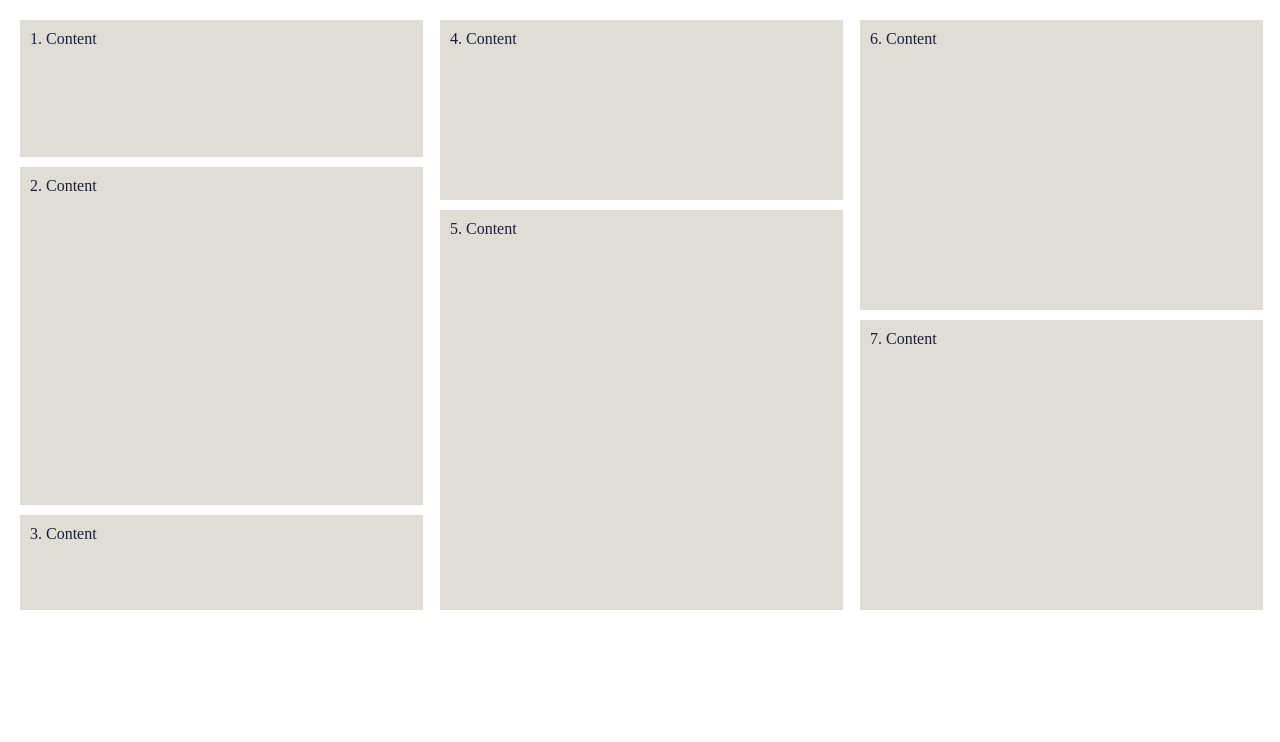
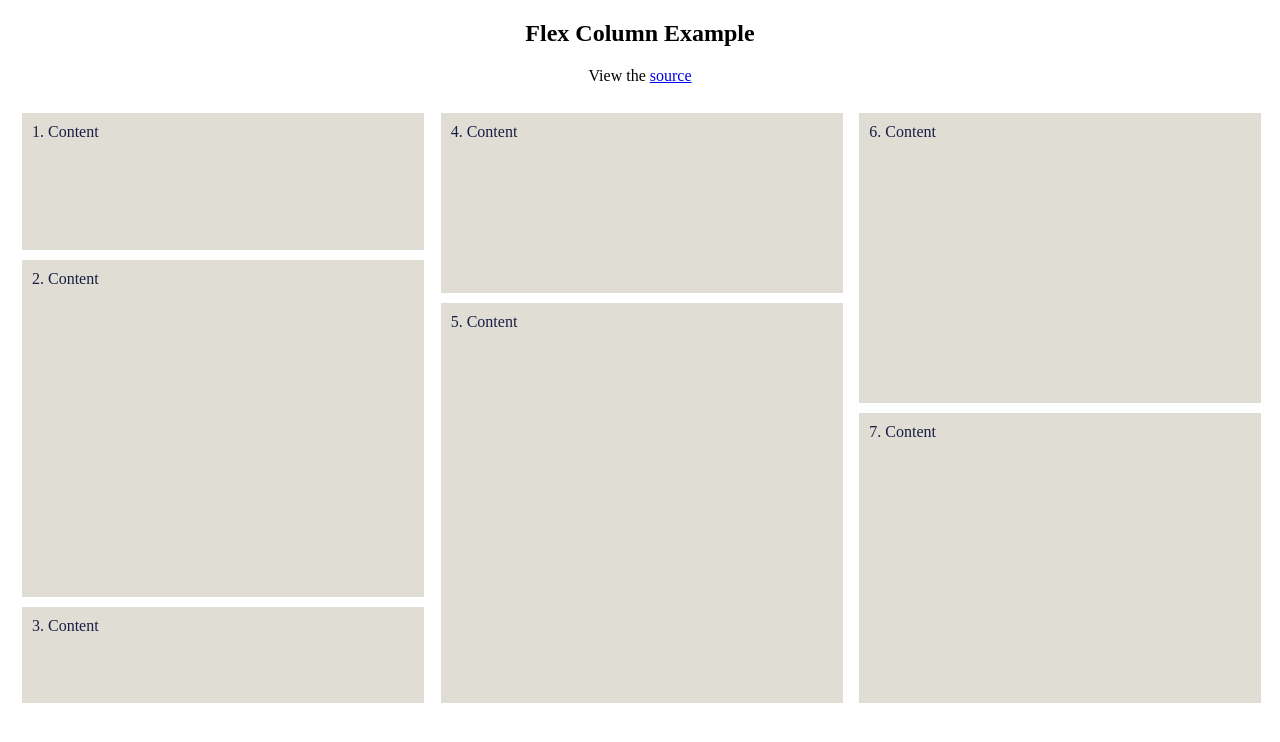
Before and after one commit to jessamynsmith/flex-column-example, a plain HTML site: page src/index.html in a window 1280 px wide. Drawn offline with Linux system fonts and the light colour scheme.

Commit message:
Added link to source

```diff
--- a/src/css/columns.css
+++ b/src/css/columns.css
@@ -1,3 +1,11 @@
+body {
+    margin: 10px;
+}
+
+h2, p {
+    text-align: center;
+}
+
 .container {
     overflow-y: auto;
 }
--- a/src/index.html
+++ b/src/index.html
@@ -4,6 +4,10 @@
     <link rel="stylesheet" href="css/columns.css">
 </head>
 <body>
+
+<h2>Flex Column Example</h2>
+
+<p>View the <a href="https://github.com/jessamynsmith/flex-column-example">source</a></p>
 
 <div class="container">
     <div id="items" class="items">
```
